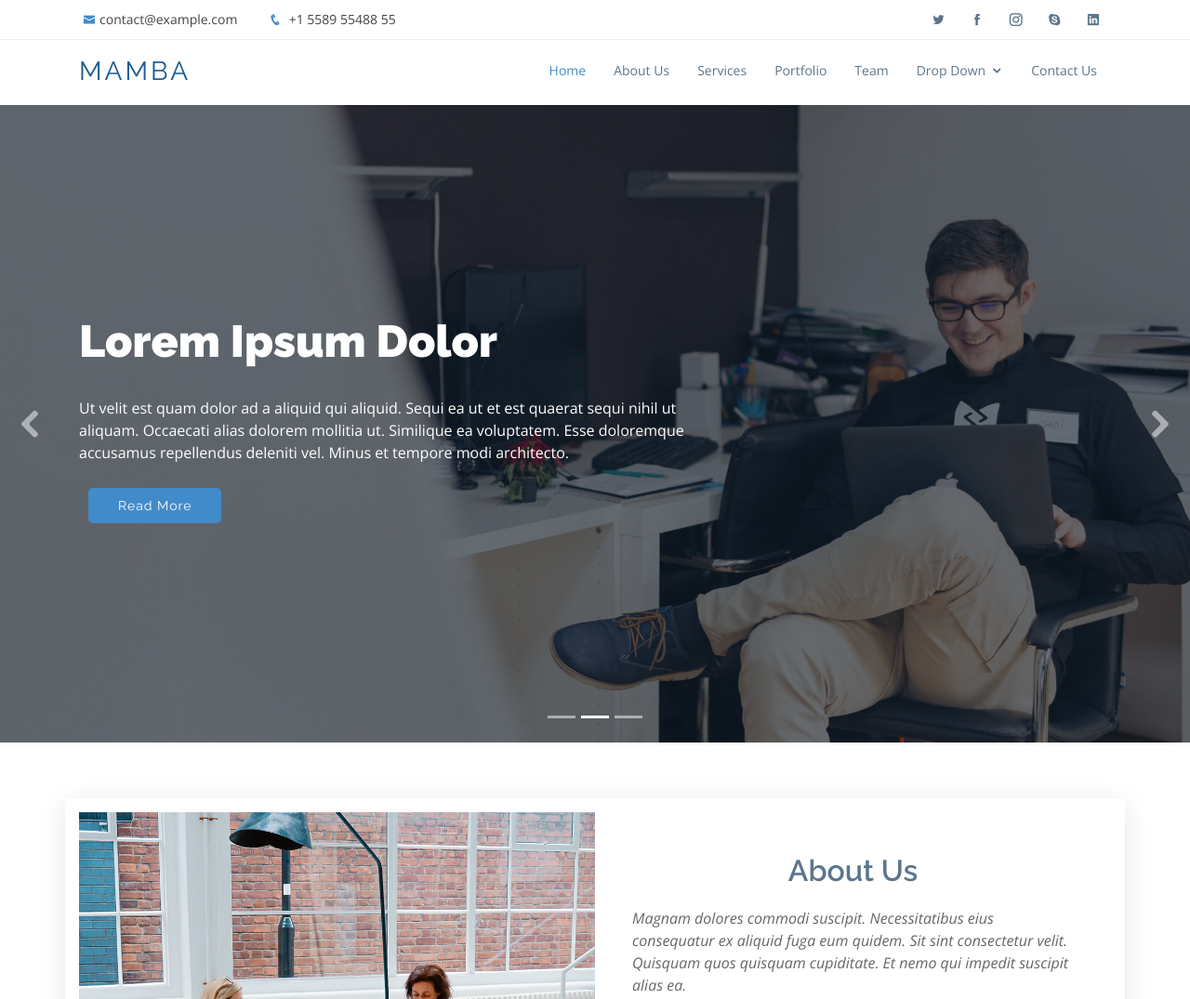
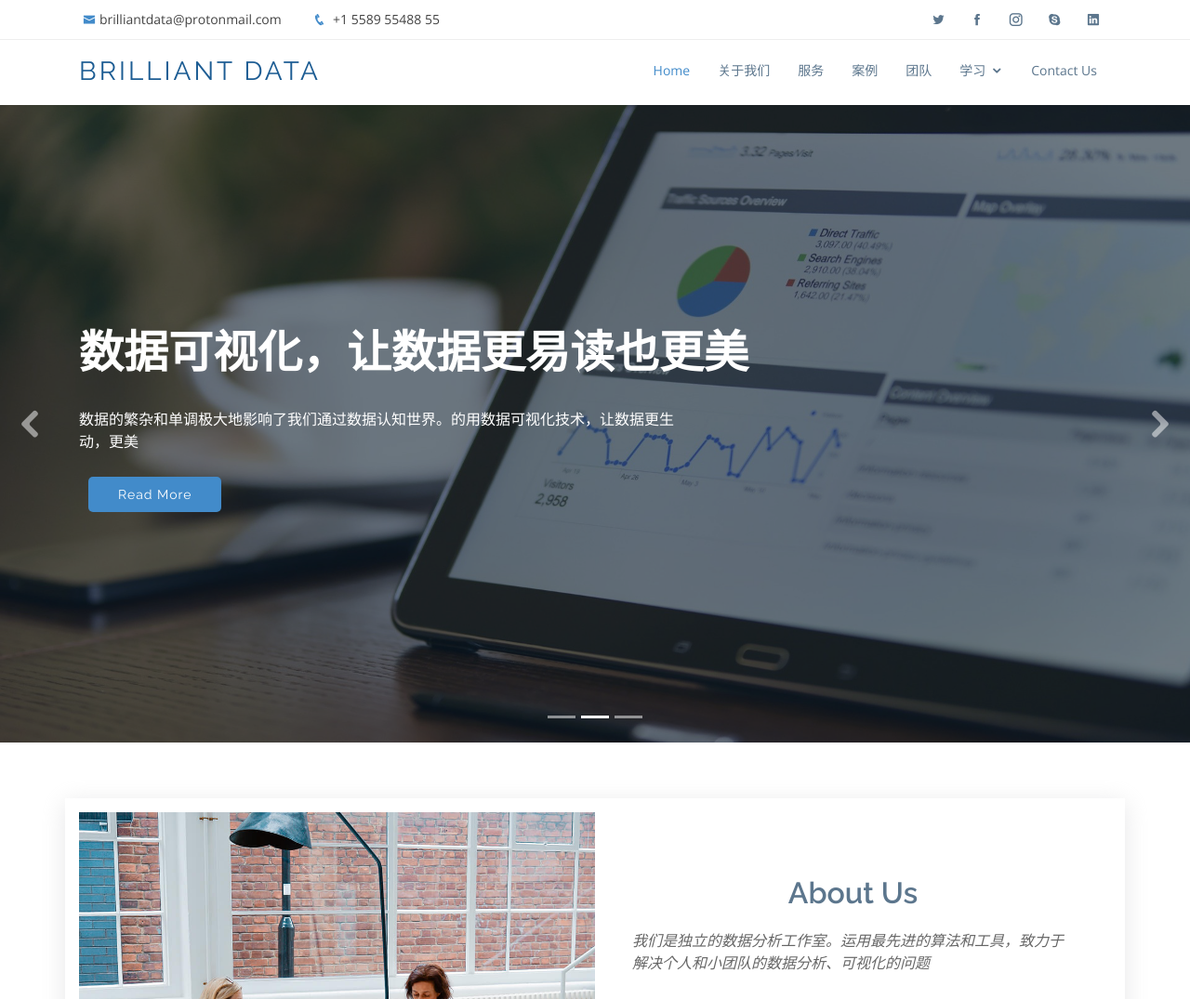
Before and after one commit to data-brilliant/data-brilliant.github.io, a plain HTML site: page index.html in a window 1280 px wide. Shown: the top 1075 px of the page at 93% size. Drawn offline with nearby package versions, Linux system fonts and the light colour scheme.

Commit message:
small change

```diff
--- a/index.html
+++ b/index.html
@@ -41,7 +41,7 @@
   <section id="topbar" class="d-none d-lg-block">
     <div class="container clearfix">
       <div class="contact-info float-left">
-        <i class="icofont-envelope"></i><a href="mailto:contact@example.com">contact@example.com</a>
+        <i class="icofont-envelope"></i><a href="mailto:contact@example.com">brilliantdata@protonmail.com</a>
         <i class="icofont-phone"></i> +1 5589 55488 55
       </div>
       <div class="social-links float-right">
@@ -59,7 +59,7 @@
     <div class="container">
 
       <div class="logo float-left">
-        <h1 class="text-light"><a href="index.html"><span>Mamba</span></a></h1>
+        <h1 class="text-light"><a href="index.html"><span>Brilliant Data</span></a></h1>
         <!-- Uncomment below if you prefer to use an image logo -->
         <!-- <a href="index.html"><img src="assets/img/logo.png" alt="" class="img-fluid"></a>-->
       </div>
@@ -67,11 +67,11 @@
       <nav class="nav-menu float-right d-none d-lg-block">
         <ul>
           <li class="active"><a href="#header">Home</a></li>
-          <li><a href="#about">About Us</a></li>
-          <li><a href="#services">Services</a></li>
-          <li><a href="#portfolio">Portfolio</a></li>
-          <li><a href="#team">Team</a></li>
-          <li class="drop-down"><a href="">Drop Down</a>
+          <li><a href="#about">关于我们</a></li>
+          <li><a href="#services">服务</a></li>
+          <li><a href="#portfolio">案例</a></li>
+          <li><a href="#team">团队</a></li>
+          <li class="drop-down"><a href="">学习</a>
             <ul>
               <li><a href="#">Drop Down 1</a></li>
               <li class="drop-down"><a href="#">Drop Down 2</a>
@@ -105,33 +105,33 @@
         <div class="carousel-inner" role="listbox">
 
           <!-- Slide 1 -->
-          <div class="carousel-item active" style="background-image: url('assets/img/slide/slide-1.jpg');">
+          <div class="carousel-item active" style="background-image: url('assets/img/slide/startup.jpg');">
             <div class="carousel-container">
               <div class="carousel-content container">
-                <h2 class="animated fadeInDown">Welcome to <span>Mamba</span></h2>
-                <p class="animated fadeInUp">Ut velit est quam dolor ad a aliquid qui aliquid. Sequi ea ut et est quaerat sequi nihil ut aliquam. Occaecati alias dolorem mollitia ut. Similique ea voluptatem. Esse doloremque accusamus repellendus deleniti vel. Minus et tempore modi architecto.</p>
+                <h2 class="animated fadeInDown">Welcome to <span>Brilliant Data</span></h2>
+                <p class="animated fadeInUp">我们相信，洞察数据，可以洞察世界</p>
                 <a href="#about" class="btn-get-started animated fadeInUp scrollto">Read More</a>
               </div>
             </div>
           </div>
 
           <!-- Slide 2 -->
-          <div class="carousel-item" style="background-image: url('assets/img/slide/slide-2.jpg');">
+          <div class="carousel-item" style="background-image: url('assets/img/slide/digital-marketing.jpg');">
             <div class="carousel-container">
               <div class="carousel-content container">
-                <h2 class="animated fadeInDown">Lorem Ipsum Dolor</h2>
-                <p class="animated fadeInUp">Ut velit est quam dolor ad a aliquid qui aliquid. Sequi ea ut et est quaerat sequi nihil ut aliquam. Occaecati alias dolorem mollitia ut. Similique ea voluptatem. Esse doloremque accusamus repellendus deleniti vel. Minus et tempore modi architecto.</p>
+                <h2 class="animated fadeInDown">数据可视化，让数据更易读也更美</h2>
+                <p class="animated fadeInUp">数据的繁杂和单调极大地影响了我们通过数据认知世界。的用数据可视化技术，让数据更生动，更美</p>
                 <a href="#about" class="btn-get-started animated fadeInUp scrollto">Read More</a>
               </div>
             </div>
           </div>
 
           <!-- Slide 3 -->
-          <div class="carousel-item" style="background-image: url('assets/img/slide/slide-3.jpg');">
+          <div class="carousel-item" style="background-image: url('assets/img/slide/artificial-neural-network.jpg');">
             <div class="carousel-container">
               <div class="carousel-content container">
-                <h2 class="animated fadeInDown">Sequi ea ut et est quaerat</h2>
-                <p class="animated fadeInUp">Ut velit est quam dolor ad a aliquid qui aliquid. Sequi ea ut et est quaerat sequi nihil ut aliquam. Occaecati alias dolorem mollitia ut. Similique ea voluptatem. Esse doloremque accusamus repellendus deleniti vel. Minus et tempore modi architecto.</p>
+                <h2 class="animated fadeInDown">机器学习和深度学习</h2>
+                <p class="animated fadeInUp">机器学习和深度学习技术，让数据焕发新的光彩</p>
                 <a href="#about" class="btn-get-started animated fadeInUp scrollto">Read More</a>
               </div>
             </div>
@@ -168,7 +168,7 @@
 
             <div class="section-title">
               <h2>About Us</h2>
-              <p>Magnam dolores commodi suscipit. Necessitatibus eius consequatur ex aliquid fuga eum quidem. Sit sint consectetur velit. Quisquam quos quisquam cupiditate. Et nemo qui impedit suscipit alias ea.</p>
+              <p>我们是独立的数据分析工作室。运用最先进的算法和工具，致力于解决个人和小团队的数据分析、可视化的问题</p>
             </div>
 
             <div class="icon-box" data-aos="fade-up" data-aos-delay="100">
```
Also changed, not shown: assets/img/slide/artificial-neural-network.png (added), assets/img/slide/digital-marketing.jpg (added), assets/img/slide/startup.jpg (added).
